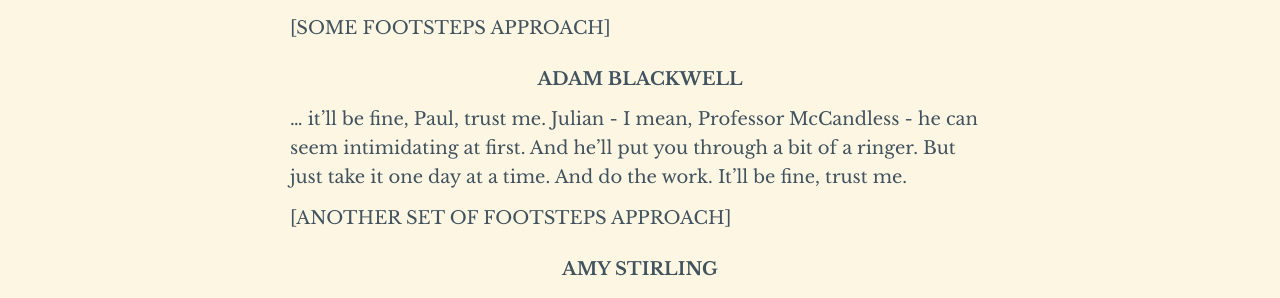
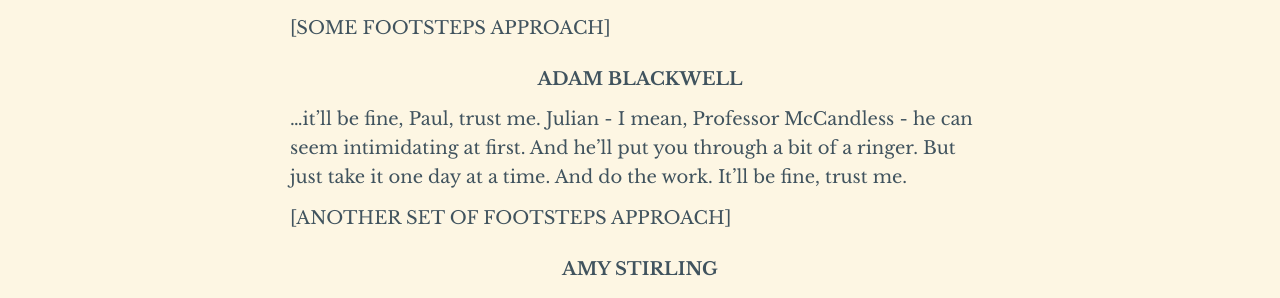
Before and after one commit to spooky-james/unofficial-the-harbingers-transcripts, a Jekyll site: the page built from _posts/2025-10-30-004.md, in a window 1280 px wide and 1400 px high. Shown: the part 1014-1312 px from the top of the window. Built offline with Jekyll 4.4.1, drawn with Linux system fonts in a browser that asks for light colours; some of the changed text lies outside the part shown.

Commit message:
Update 2025-10-30-004.md

```diff
--- a/_posts/2025-10-30-004.md
+++ b/_posts/2025-10-30-004.md
@@ -6,11 +6,11 @@
 trailer:         false
 tags:            [Episodes]
 podcasts:        [Harbinger]
-voiced:          [Adam Blackwell, Amy Stirling, Claudia Skinner]
+voiced:          [Adam Blackwell, Amy Stirling, Claudia Skinner, Julian McCandless, Andrea Shepherd]
 episode_title:   "Send My Love"
 episode_number:  '004'
 summary:         "When Amy Stirling met Adam Blackwell, it was pretty much hate at first sight. From the earliest days of their relationship, the two of them were bitter rivals and ideological opposites. But did it always have to be this way? In those early days, was there ever a chance for something more between the man and the woman who would forever change the course of history?"
-content_flags:   [strong language, discussions of politics, depictions of drinking, mentions, but no depictions of violence, death, and a large-scale disaster.]
+content_flags:   [strong language, discussions of politics, depictions of drinking, mentions, but no depictions of violence, death, and a large-scale disaster]
 PodBean_url:       https://www.podbean.com/media/share/dir-mpswf-15466d57
 formats:
   PDF: https://www.audaciousmachinecreative.com/s1e1
@@ -34,7 +34,7 @@
 
 #### ADAM BLACKWELL
 
-... it’ll be fine, Paul, trust me. Julian - I mean, Professor McCandless - he can seem intimidating at first. And he’ll put you through a bit of a ringer. But just take it one day at a time. And do the work. It’ll be fine, trust me.
+...it’ll be fine, Paul, trust me. Julian - I mean, Professor McCandless - he can seem intimidating at first. And he’ll put you through a bit of a ringer. But just take it one day at a time. And do the work. It’ll be fine, trust me.
 
 ##### [ANOTHER SET OF FOOTSTEPS APPROACH]
 
@@ -48,7 +48,7 @@
 
 #### ADAM BLACKWELL
 
-Ummm…
+Ummm...
 
 #### AMY STIRLING
 
@@ -128,7 +128,7 @@
 
 #### AMY STIRLING
 
-... sure. I’ll... think about it.
+...sure. I’ll... think about it.
 
 #### ADAM BLACKWELL
 
@@ -559,7 +559,7 @@
 
 #### ADAM BLACKWELL
 
-… have a drink with me tonight?
+...have a drink with me tonight?
 
 #### AMY STIRLING
 
@@ -617,7 +617,7 @@
 
 #### ADAM BLACKWELL
 
-... that’s not a no.
+...that’s not a no.
 
 #### AMY STIRLING
 
@@ -625,7 +625,7 @@
 
 #### ADAM BLACKWELL
 
-... that’s still not a no.
+...that’s still not a no.
 
 #### AMY STIRLING
 
@@ -637,7 +637,7 @@
 
 #### AMY STIRLING
 
-... I think I’m not saying no, no.
+...I think I’m not saying no, no.
 
 #### ADAM BLACKWELL
 
@@ -685,7 +685,7 @@
 
 #### AMY STIRLING
 
-Because it’s embarrassing, okay? All of this stuff is… It’s so ancient history. All of it. The idea that it might matter to what happened in Boston is just...
+Because it’s embarrassing, okay? All of this stuff is... It’s so ancient history. All of it. The idea that it might matter to what happened in Boston is just...
 
 #### CLAUDIA SKINNER
 
@@ -777,11 +777,11 @@
 
 #### AMY STIRLING
 
-... if there are people who have the ability to just snap their fingers and save the world, why is the world not saved? I don’t fucking know! I mean, do you have any guesses?
+...if there are people who have the ability to just snap their fingers and save the world, why is the world not saved? I don’t fucking know! I mean, do you have any guesses?
 
 #### ADAM BLACKWELL
 
-Well, I mean… I mean, cash flow, maybe? Like, just because Jacqueline Saint-Pierre has a net worth of two hundred billion, it doesn’t mean she has it sitting in a bank somewhere. It’s in, like, stocks and bonds and company valuation.
+Well, I mean... I mean, cash flow, maybe? Like, just because Jacqueline Saint-Pierre has a net worth of two hundred billion, it doesn’t mean she has it sitting in a bank somewhere. It’s in, like, stocks and bonds and company valuation.
 
 #### AMY STIRLING
 
@@ -1003,7 +1003,7 @@
 
 #### ANDREA SHEPHERD
 
-... everything okay, champ?
+...everything okay, champ?
 
 #### AMY STIRLING
 
@@ -1015,7 +1015,7 @@
 
 #### AMY STIRLING
 
-GUH, I don’t even know. Adam said that we should get together and have a drink. And so we... got together. We had drinks. We were talking. It was nice. I was looking cute. And then... And then we were snapping and fighting and he said a thing and I said a thing and it was just... what it always is with us. Oh god, I think I said he was obtuse and annoying. Who does that? Who is like, “There you go, always being so annoying and obtuse.” God…
+GUH, I don’t even know. Adam said that we should get together and have a drink. And so we... got together. We had drinks. We were talking. It was nice. I was looking cute. And then... And then we were snapping and fighting and he said a thing and I said a thing and it was just... what it always is with us. Oh god, I think I said he was obtuse and annoying. Who does that? Who is like, “There you go, always being so annoying and obtuse.” God...
 
 #### ANDREA SHEPHERD
 
@@ -1029,7 +1029,7 @@
 
 #### ANDREA SHEPHERD
 
-Amy.... look, I know it’s verboten in our adult friendship to bring up anything about when you were sixteen...
+Amy... look, I know it’s verboten in our adult friendship to bring up anything about when you were sixteen...
 
 #### AMY STIRLING
 
@@ -1041,7 +1041,7 @@
 
 #### AMY STIRLING
 
-Who? ... yes, okay, I remember the weeks in question.
+Who? ...yes, okay, I remember the weeks in question.
 
 #### ANDREA SHEPHERD
 
@@ -1185,7 +1185,7 @@
 
 #### AMY STIRLING
 
-I… I just wanted to say... fuck you, Adam Blackwell. You’re such an asshole.
+I... I just wanted to say... fuck you, Adam Blackwell. You’re such an asshole.
 
 #### CLAUDIA SKINNER _[echoing, distant]_ Ms. Stirling? Ms. Stirling?
 
@@ -1205,7 +1205,7 @@
 
 #### AMY STIRLING
 
-... nothing. From that point on, Adam and I were enemies. We couldn’t stand one another. He got to go with McCandless, I didn’t. Things soured for me at Sinclair after that. Eventually... I went to look for greener pastures.
+...nothing. From that point on, Adam and I were enemies. We couldn’t stand one another. He got to go with McCandless, I didn’t. Things soured for me at Sinclair after that. Eventually... I went to look for greener pastures.
 
 ##### [A PHONE VIBRATES AS IT GETS AN INCOMING CALL]
 
```
